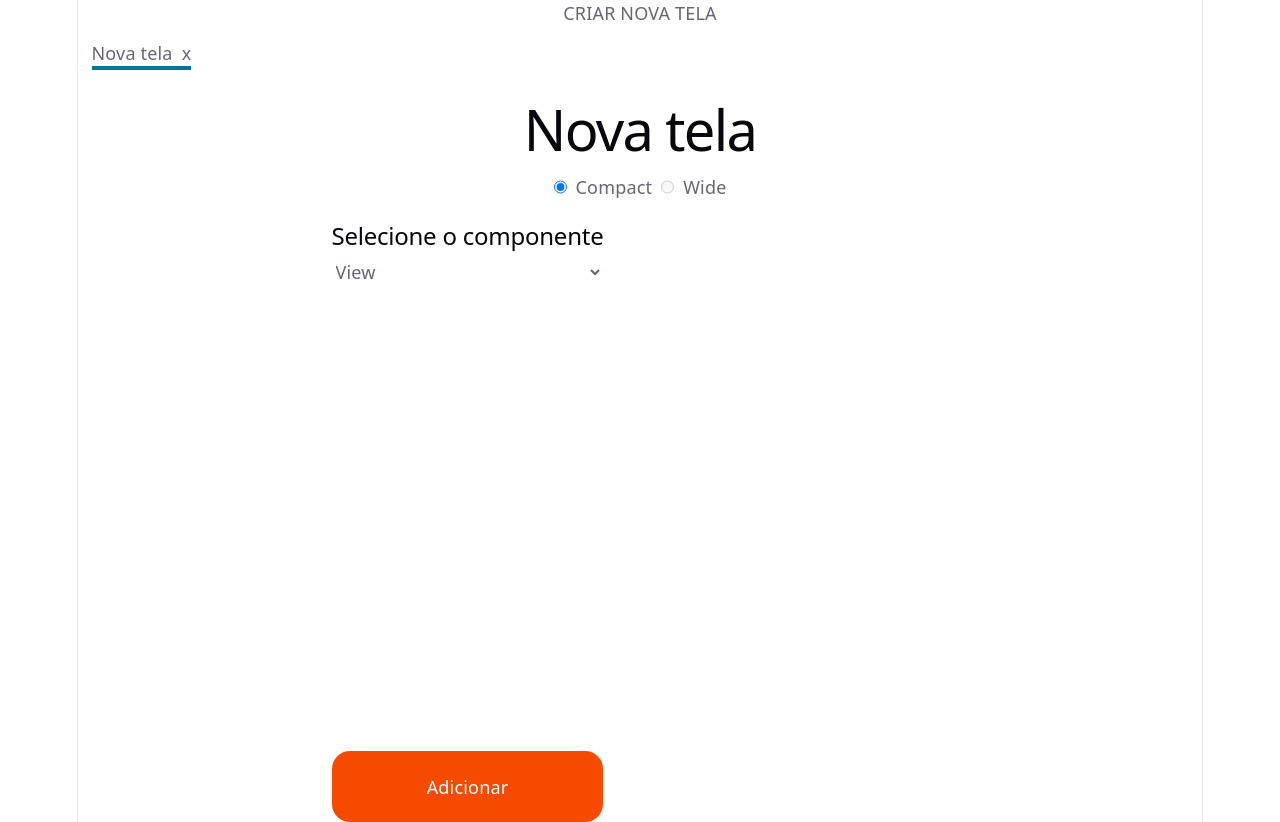
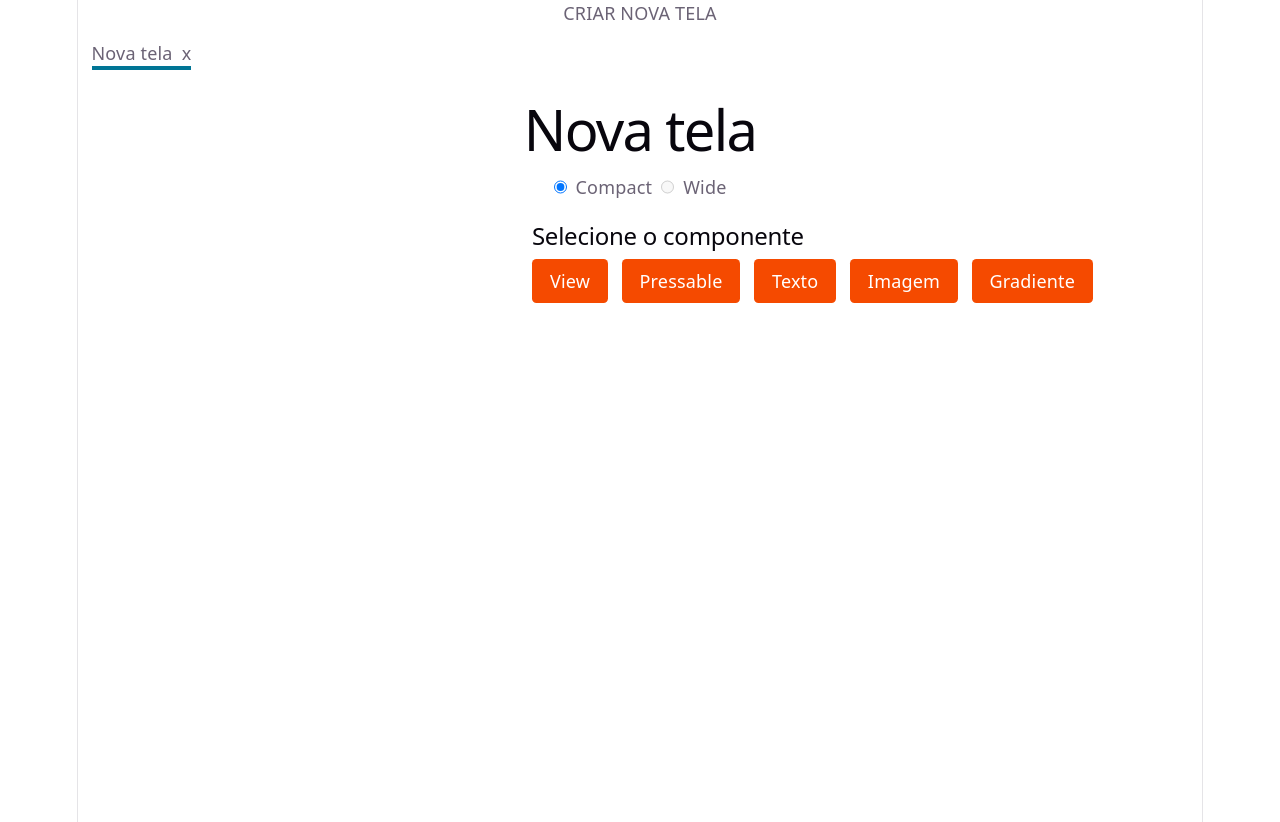
Before and after one commit to gabrielyotoo/server-driven-ui-dashboard-demo, a React (Vite) app: page / in a window 1280 px wide. Both pictures are taken after a click on the button "CRIAR NOVA TELA". Built offline with nearby package versions, Linux system fonts and the light colour scheme.

Commit message:
feat: add components handling

```diff
--- a/src/components/component-props.tsx
+++ b/src/components/component-props.tsx
@@ -1,15 +1,14 @@
+import { useComponent } from '../hooks/use-component';
 import { TextPropsForm } from './forms/text-props-form';
 
-export interface Component {
-  type: 'View' | 'Text' | 'Pressable' | 'Image' | 'Gradient';
-}
+export const ComponentProps = () => {
+  const component = useComponent();
 
-interface ComponentPropsProps {
-  type: Component['type'];
-}
+  if (!component) {
+    return null;
+  }
 
-export const ComponentProps = ({ type }: ComponentPropsProps) => {
-  if (type === 'Text') {
+  if (component.type === 'Text') {
     return <TextPropsForm />;
   }
 };
--- a/src/components/component-selector.tsx
+++ b/src/components/component-selector.tsx
@@ -1,41 +1,43 @@
-import { FormProvider, useForm, useWatch } from 'react-hook-form';
-import { ComponentProps, type Component } from './component-props';
+import type { Component } from '../types';
 
 interface ComponentSelectorProps {
-  onAdd: (component: Component) => void;
+  onAdd: (componentType: Component['type']) => void;
 }
 
-export const ComponentSelector = ({ onAdd }: ComponentSelectorProps) => {
-  const form = useForm<Component>();
-  const { register, handleSubmit, control } = form;
-  const type = useWatch({ control, name: 'type' });
-
-  return (
-    <aside className="flex flex-col items-start">
+export const ComponentSelector = ({ onAdd }: ComponentSelectorProps) => (
+  <div className="flex flex-col items-start">
     <h2>Selecione o componente</h2>
-      <FormProvider {...form}>
-        <form
-          className="w-full flex flex-col justify-between flex-1"
-          onSubmit={handleSubmit(onAdd)}
+    <div className="flex flex-wrap gap-3 items-center">
+      <button
+        className="bg-orange-600 rounded-sm text-white px-4 py-2 cursor-pointer"
+        onClick={() => onAdd('View')}
       >
-          <span>
-            <select className="w-full" {...register('type')}>
-              <option>View</option>
-              <option>Text</option>
-              <option>Pressable</option>
-              <option>Image</option>
-              <option>Gradient</option>
-            </select>
-            <ComponentProps type={type} />
-          </span>
+        View
+      </button>
       <button
-            className="bg-orange-600 text-white py-5 text-center rounded-2xl"
-            type="submit"
+        className="bg-orange-600 rounded-sm text-white px-4 py-2 cursor-pointer"
+        onClick={() => onAdd('Pressable')}
       >
-            Adicionar
+        Pressable
       </button>
-        </form>
-      </FormProvider>
-    </aside>
+      <button
+        className="bg-orange-600 rounded-sm text-white px-4 py-2 cursor-pointer"
+        onClick={() => onAdd('Text')}
+      >
+        Texto
+      </button>
+      <button
+        className="bg-orange-600 rounded-sm text-white px-4 py-2 cursor-pointer"
+        onClick={() => onAdd('Image')}
+      >
+        Imagem
+      </button>
+      <button
+        className="bg-orange-600 rounded-sm text-white px-4 py-2 cursor-pointer"
+        onClick={() => onAdd('Gradient')}
+      >
+        Gradiente
+      </button>
+    </div>
+  </div>
 );
-};
--- a/src/components/forms/text-props-form.tsx
+++ b/src/components/forms/text-props-form.tsx
@@ -1,12 +1,12 @@
-import { useFormContext } from 'react-hook-form';
+import { useForm } from 'react-hook-form';
 
 export const TextPropsForm = () => {
-  const { register } = useFormContext();
+  const { register } = useForm();
 
   return (
-    <span>
+    <form>
       <label>Texto</label>
       <input type="text" {...register} />
-    </span>
+    </form>
   );
 };
--- a/src/components/screen-editor.tsx
+++ b/src/components/screen-editor.tsx
@@ -1,9 +1,15 @@
+import { useState } from 'react';
+import { ComponentContext } from '../context/component';
 import { useScreen } from '../hooks/use-screen';
+import type { Component } from '../types';
 import { ComponentSelector } from './component-selector';
 import { ScreenRenderer } from './screen-renderer';
+import { ComponentProps } from './component-props';
+import { generateId } from '../utils/id';
 
 export const ScreenEditor = () => {
   const screen = useScreen();
+  const [component, setComponent] = useState<null | Component>(null);
 
   if (screen === null) {
     return (
@@ -12,6 +18,10 @@ export const ScreenEditor = () => {
       </div>
     );
   }
+
+  const handleAddComponent = (componentType: Component['type']) => {
+    setComponent({ type: componentType, id: generateId() });
+  };
 
   return (
     <main>
@@ -28,10 +38,15 @@ export const ScreenEditor = () => {
         <input type="radio" name="layout" id="wide" disabled />
         <label htmlFor="wide">Wide</label>
       </form>
-      <span className="flex flex-1 justify-center mt-5 gap-x-10">
-        <ComponentSelector onAdd={console.log} />
-        <ScreenRenderer />
-      </span>
+      <ComponentContext.Provider value={component}>
+        <span className="flex justify-center mt-5 gap-x-10">
+          <ScreenRenderer />
+          <aside className="flex flex-col items-start">
+            <ComponentSelector onAdd={handleAddComponent} />
+            <ComponentProps />
+          </aside>
+        </span>
+      </ComponentContext.Provider>
     </main>
   );
 };
--- a/src/components/screen-manager.tsx
+++ b/src/components/screen-manager.tsx
@@ -19,7 +19,7 @@ export const ScreenManager = ({ onChangeScreen }: ScreenManagerProps) => {
       newName = `${baseName} (${counter})`;
       counter++;
     }
-    const newScreen = { name: newName };
+    const newScreen: Screen = { name: newName, components: [] };
     setScreens((prev) => [...prev, newScreen]);
     onChangeScreen(newScreen);
   };
--- /dev/null
+++ b/src/context/component.tsx
@@ -0,0 +1,4 @@
+import { createContext } from 'react';
+import type { Component } from '../types';
+
+export const ComponentContext = createContext<Component | null>(null);
--- /dev/null
+++ b/src/hooks/use-component.ts
@@ -0,0 +1,4 @@
+import { useContext } from 'react';
+import { ComponentContext } from '../context/component';
+
+export const useComponent = () => useContext(ComponentContext);
--- a/src/types.ts
+++ b/src/types.ts
@@ -1,3 +1,16 @@
+export type Action<T extends string, P> = {
+  type: T;
+  payload: P;
+};
+
+export type Reducer<S, A> = (state: S, action: A) => S;
+
+export interface Component {
+  id: string;
+  type: 'View' | 'Text' | 'Pressable' | 'Image' | 'Gradient';
+}
+
 export interface Screen {
   name: string;
+  components: Component[];
 }
--- /dev/null
+++ b/src/utils/id.ts
@@ -0,0 +1 @@
+export const generateId = () => Math.random().toString(36).slice(2);
```
Lines whose indentation alone changed are shown as unchanged.
